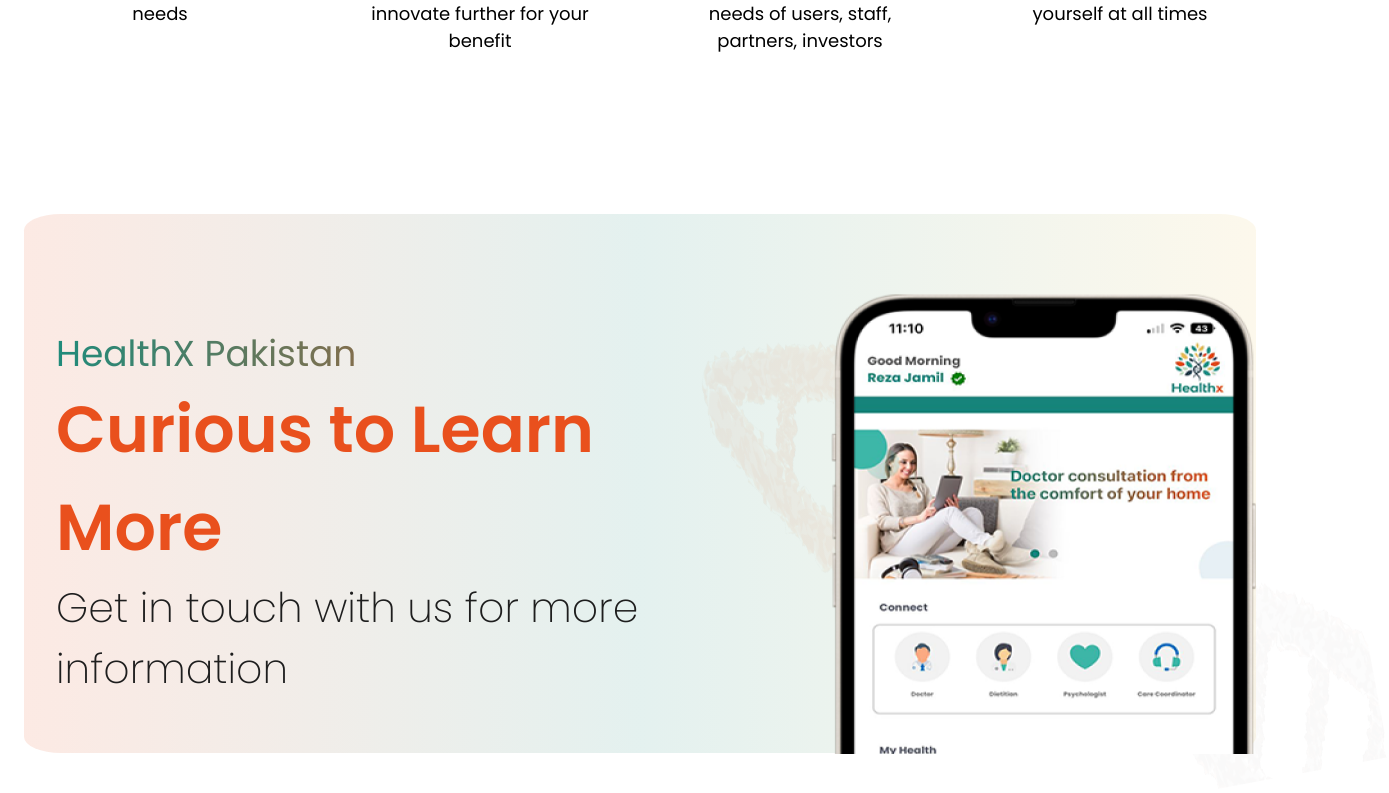
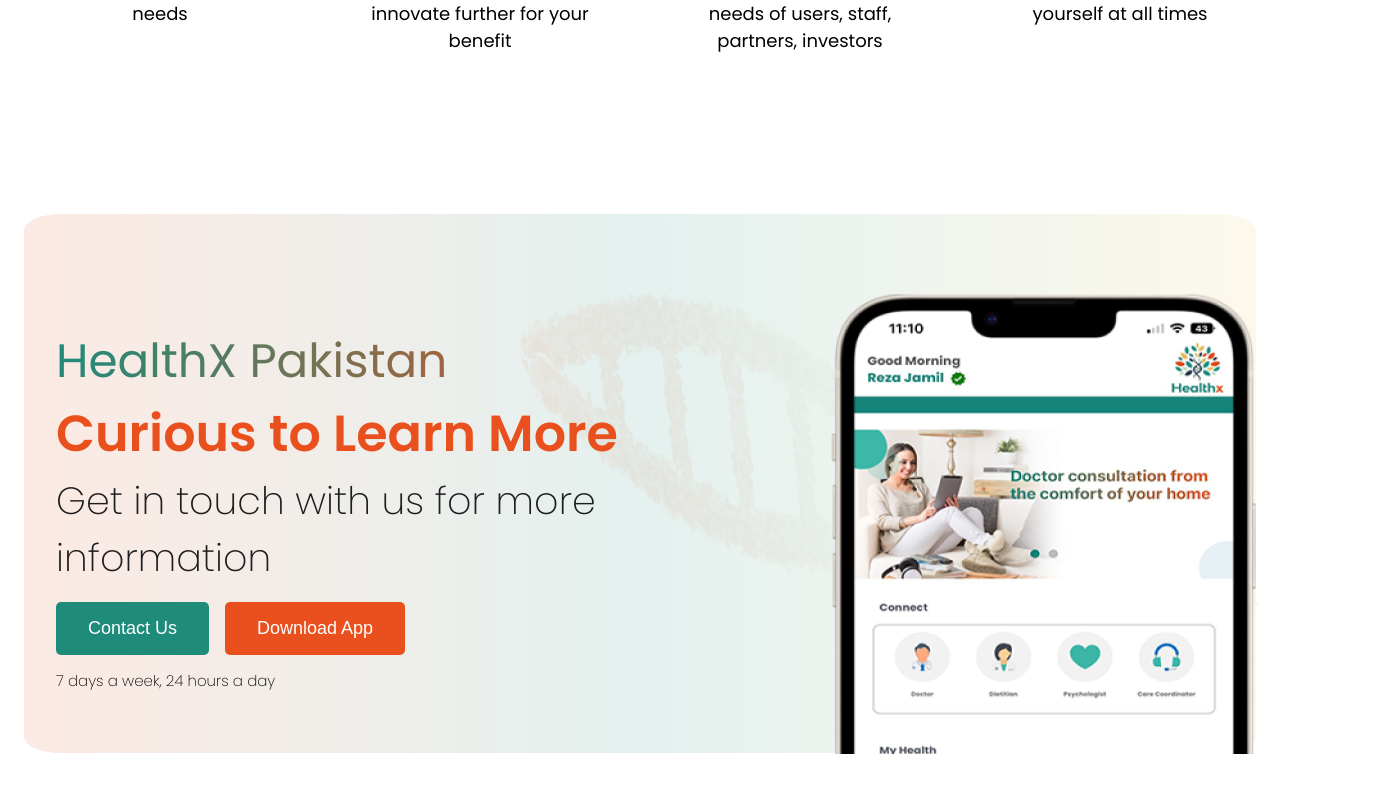
Before and after one commit to Sanjay1402/healthx, a Next.js app: page / in a window 1280 px wide. Shown: the part 1559-2352 px from the top of the page, 1389 px wide, since content can reach past the window. Built offline with nearby package versions, Linux system fonts and the light colour scheme.

Commit message:
added contact banner component

```diff
--- a/src/components/contactbanner/ContactBanner.jsx
+++ b/src/components/contactbanner/ContactBanner.jsx
@@ -20,6 +20,9 @@
       <div className={styles.healthxtext}>HealthX Pakistan</div>
       <div className={styles.healthsoltext}>Curious to Learn More</div>
       <div className={styles.foralltext}>Get in touch with us for more information</div>
+      <button className={styles.button} >Contact Us</button>
+      <button className={styles.button2} >Download App</button>
+      <p className={styles.smalltext}>7 days a week, 24 hours a day</p>
 
   </div>
   <div className={styles.shimage}>
@@ -30,7 +33,6 @@
      width='425'
    />
   </div>
-
   </div>
 </div>
   )
--- a/src/components/contactbanner/contactbanner.module.css
+++ b/src/components/contactbanner/contactbanner.module.css
@@ -11,16 +11,14 @@
     margin-bottom: 3rem;
     position: relative;
 
-
-
   }
 
 .dna{
   position: absolute;
-  top: -10rem;
-  left: 40rem;
+  top: -15rem;
+  left: 29rem;
   z-index: -1;
-  transform: rotate(-10.57deg);
+  transform: rotate(-20.57deg);
 }
 
 .inner_container{
@@ -31,21 +29,21 @@
   -webkit-text-fill-color: transparent;
   -webkit-background-clip: text;
   font-weight: 400;
-  font-size: 36px;
+  font-size: 46.88px;
   margin-left: 2rem;
   margin-top: 2rem;
   /* line-height: 52; */
 }
 .healthsoltext{
   font-weight: 600;
-  font-size: 65px;
+  font-size: 50.76px;
   color: #E9501D;
   margin-left: 2rem;
 }
 .foralltext{
   color: #1E1E1E;
   font-weight: 275;
-  font-size: 41px;
+  font-size: 38px;
   margin-left: 2rem;
 }
 .leftp{
@@ -60,14 +58,42 @@
 
 }
 
-
 .shimage{
  margin-left: 10rem;
 }
-
-
 
 .playstore{
   display: inline-block;
   margin-left: 2rem;
 }
+.button{
+  padding:16px 32px 16px 32px;
+  border-radius: 10px;
+  cursor: pointer;
+  background-color: #1F8B7B;
+  border: none;
+  border-radius: 5px;
+  color:white;
+  margin-left: 2rem;
+  font-size: 18px;
+  font-weight: 500;
+}
+.button2{
+  padding:16px 32px 16px 32px;
+  border-radius: 10px;
+  cursor: pointer;
+  background-color: #E9501D;
+  border: none;
+  border-radius: 5px;
+  color:white;
+  margin-left: 1rem;
+  margin-top: 1rem;
+  font-size: 18px;
+  font-weight: 500;
+}
+.smalltext{
+  font-size: 15px;
+  font-weight: 275;
+  line-height: 22.5px;
+  margin-left: 2rem;
+}
```
Also changed, not shown: src/components/navbar/Navbar.jsx (+2 -5 lines).
